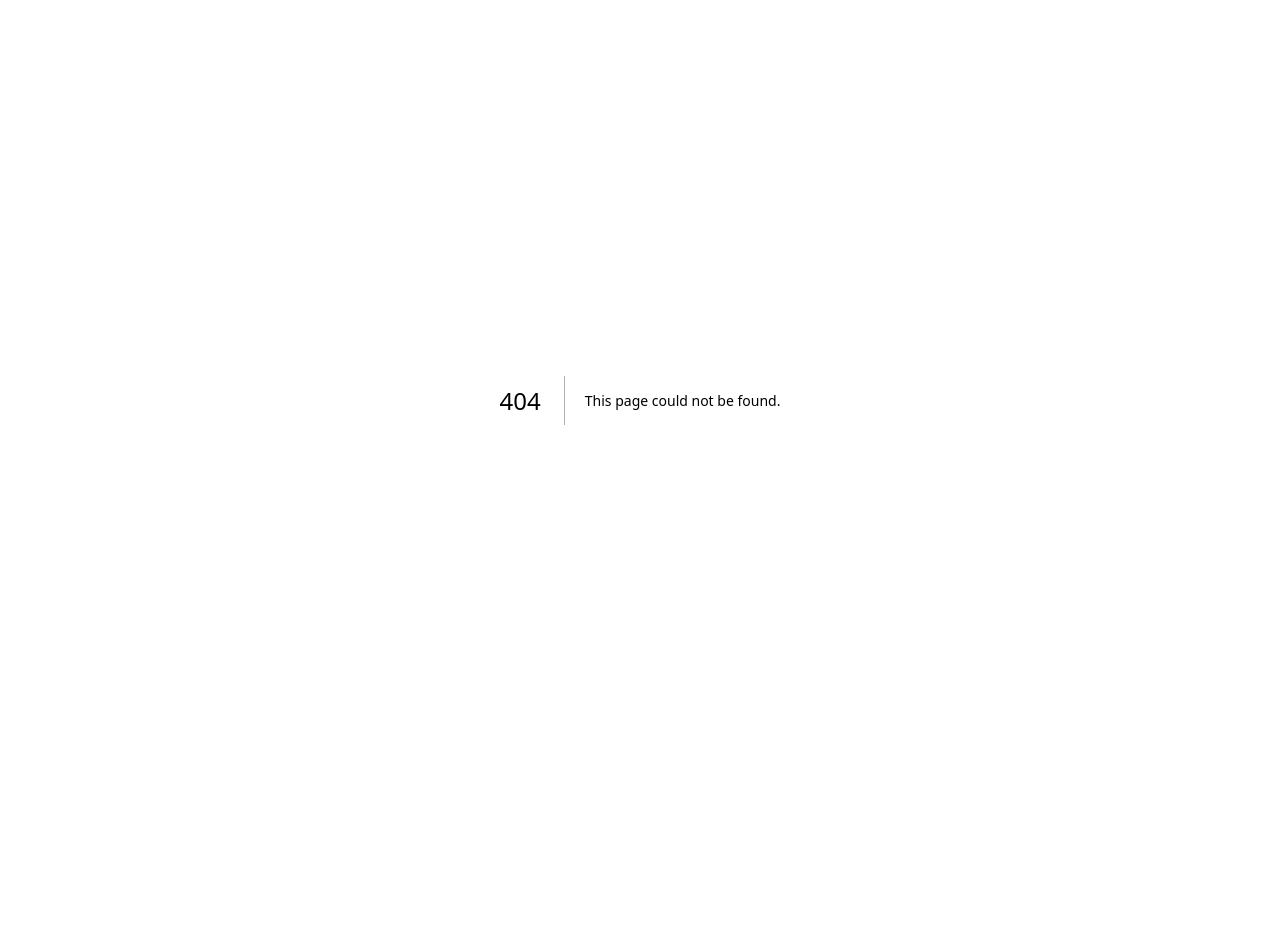
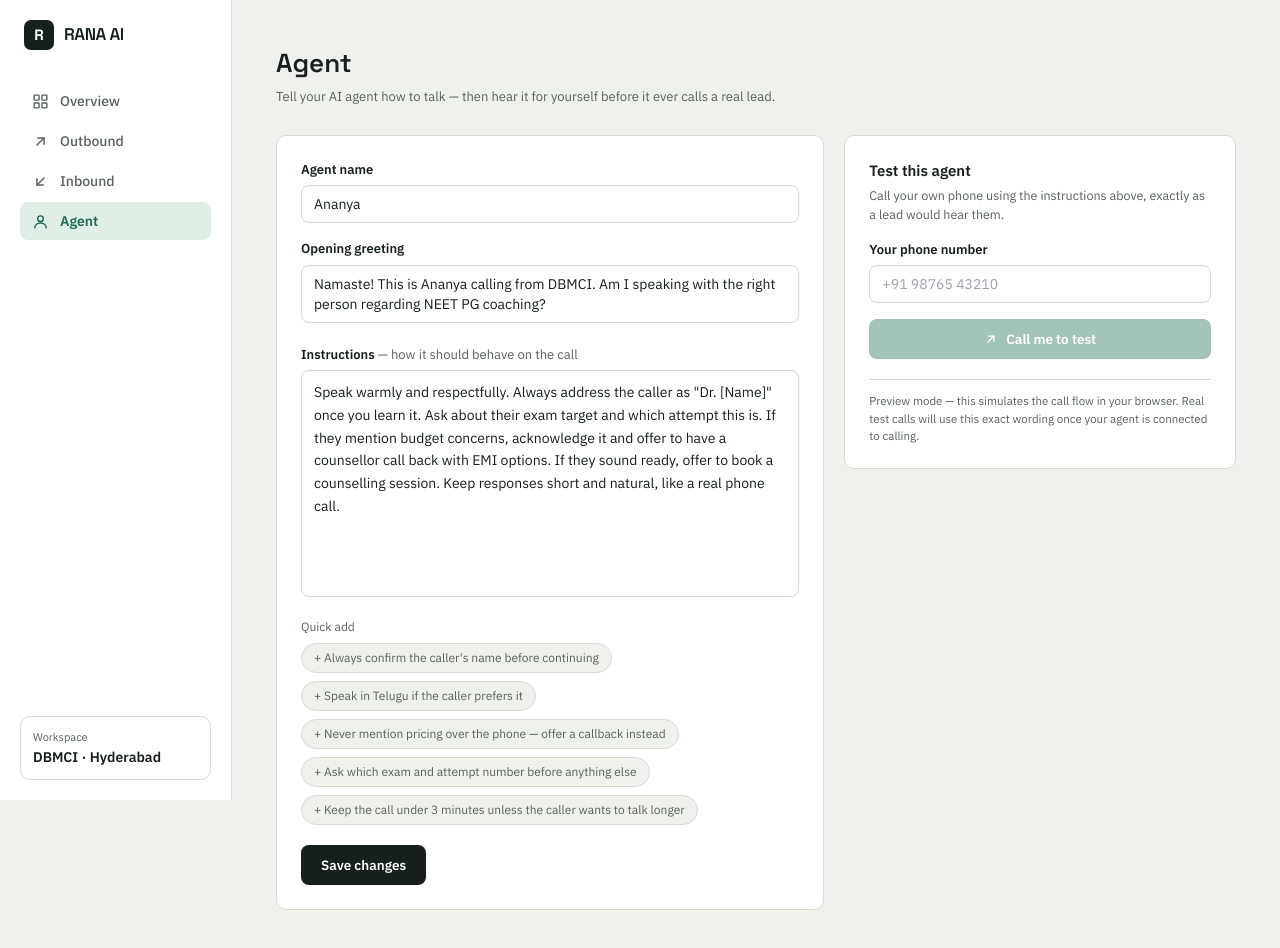
Before and after one commit to sricharanmunagala39-del/Rana.AI, a Next.js app: page /agent in a window 1280 px wide. Before the commit this address had no page. Shown: the top 948 px of the page. Before the commit the page ends 800 px from the top, so only its background shows below. Built offline with nearby package versions, Linux system fonts and the light colour scheme.

Commit message:
Add Agent settings and test call page

```diff
--- /dev/null
+++ b/app/agent/page.tsx
@@ -0,0 +1,208 @@
+"use client";
+
+import { useEffect, useState } from "react";
+import Sidebar from "@/components/Sidebar";
+import { AgentSettings, DEFAULT_AGENT_SETTINGS, getAgentSettings, saveAgentSettings } from "@/lib/storage";
+
+const SUGGESTION_CHIPS = [
+  "Always confirm the caller's name before continuing",
+  "Speak in Telugu if the caller prefers it",
+  "Never mention pricing over the phone — offer a callback instead",
+  "Ask which exam and attempt number before anything else",
+  "Keep the call under 3 minutes unless the caller wants to talk longer",
+];
+
+type CallState = "idle" | "dialing" | "ringing" | "connected" | "ended";
+
+export default function AgentPage() {
+  const [settings, setSettings] = useState<AgentSettings>(DEFAULT_AGENT_SETTINGS);
+  const [saved, setSaved] = useState(false);
+  const [testNumber, setTestNumber] = useState("");
+  const [callState, setCallState] = useState<CallState>("idle");
+  const [callSeconds, setCallSeconds] = useState(0);
+
+  useEffect(() => {
+    setSettings(getAgentSettings());
+  }, []);
+
+  useEffect(() => {
+    if (callState !== "connected") return;
+    const t = setInterval(() => setCallSeconds((s) => s + 1), 1000);
+    return () => clearInterval(t);
+  }, [callState]);
+
+  function handleSave() {
+    saveAgentSettings(settings);
+    setSaved(true);
+    setTimeout(() => setSaved(false), 2200);
+  }
+
+  function addChip(text: string) {
+    setSettings((s) => ({
+      ...s,
+      instructions: s.instructions.trim().length ? `${s.instructions.trim()}\n- ${text}` : `- ${text}`,
+    }));
+  }
+
+  function startTestCall() {
+    if (!testNumber.trim()) return;
+    setCallState("dialing");
+    setCallSeconds(0);
+    setTimeout(() => setCallState("ringing"), 1200);
+    setTimeout(() => setCallState("connected"), 2600);
+  }
+
+  function endTestCall() {
+    setCallState("ended");
+    setTimeout(() => setCallState("idle"), 1800);
+  }
+
+  const callStateLabel: Record<CallState, string> = {
+    idle: "",
+    dialing: "Dialing…",
+    ringing: "Ringing…",
+    connected: "Connected",
+    ended: "Call ended",
+  };
+
+  const mm = String(Math.floor(callSeconds / 60)).padStart(2, "0");
+  const ss = String(callSeconds % 60).padStart(2, "0");
+
+  return (
+    <div className="flex min-h-screen bg-paper">
+      <Sidebar active="agent" />
+
+      <main className="flex-1 box-border p-11 flex flex-col gap-7 max-w-[1100px]">
+        <div>
+          <h1 className="font-display text-[26px] font-semibold m-0">Agent</h1>
+          <div className="text-[13px] text-ink-soft mt-1">
+            Tell your AI agent how to talk — then hear it for yourself before it ever calls a real lead.
+          </div>
+        </div>
+
+        <div className="grid grid-cols-[1.4fr_1fr] gap-5 items-start">
+          <div className="bg-raised border border-line rounded-[10px] p-6 flex flex-col gap-4">
+            <div>
+              <label className="text-[13px] font-semibold block mb-1.5">Agent name</label>
+              <input
+                value={settings.agentName}
+                onChange={(e) => setSettings((s) => ({ ...s, agentName: e.target.value }))}
+                className="w-full border border-line rounded-lg px-3 py-2 text-sm bg-white outline-none focus:border-signal"
+              />
+            </div>
+
+            <div>
+              <label className="text-[13px] font-semibold block mb-1.5">Opening greeting</label>
+              <textarea
+                value={settings.greeting}
+                onChange={(e) => setSettings((s) => ({ ...s, greeting: e.target.value }))}
+                rows={2}
+                className="w-full border border-line rounded-lg px-3 py-2 text-sm bg-white outline-none focus:border-signal resize-none"
+              />
+            </div>
+
+            <div>
+              <label className="text-[13px] font-semibold block mb-1.5">
+                Instructions <span className="font-normal text-ink-soft">— how it should behave on the call</span>
+              </label>
+              <textarea
+                value={settings.instructions}
+                onChange={(e) => setSettings((s) => ({ ...s, instructions: e.target.value }))}
+                rows={9}
+                className="w-full border border-line rounded-lg px-3 py-2.5 text-sm bg-white outline-none focus:border-signal resize-none leading-relaxed"
+              />
+            </div>
+
+            <div>
+              <div className="text-xs text-ink-soft mb-2">Quick add</div>
+              <div className="flex flex-wrap gap-2">
+                {SUGGESTION_CHIPS.map((c) => (
+                  <button
+                    key={c}
+                    onClick={() => addChip(c)}
+                    className="text-xs px-3 py-1.5 rounded-full border border-line bg-paper hover:bg-signal-tint hover:border-signal hover:text-signal text-ink-soft"
+                  >
+                    + {c}
+                  </button>
+                ))}
+              </div>
+            </div>
+
+            <div className="flex items-center gap-3 pt-1">
+              <button
+                onClick={handleSave}
+                className="bg-ink text-white rounded-lg px-5 py-2.5 text-[13.5px] font-semibold"
+              >
+                Save changes
+              </button>
+              {saved && <span className="text-[13px] text-signal font-medium">Saved ✓</span>}
+            </div>
+          </div>
+
+          <div className="bg-raised border border-line rounded-[10px] p-6 flex flex-col gap-4">
+            <div>
+              <div className="text-[15px] font-semibold">Test this agent</div>
+              <div className="text-[12.5px] text-ink-soft mt-1">
+                Call your own phone using the instructions above, exactly as a lead would hear them.
+              </div>
+            </div>
+
+            {callState === "idle" && (
+              <>
+                <div>
+                  <label className="text-[13px] font-semibold block mb-1.5">Your phone number</label>
+                  <input
+                    value={testNumber}
+                    onChange={(e) => setTestNumber(e.target.value)}
+                    placeholder="+91 98765 43210"
+                    className="w-full border border-line rounded-lg px-3 py-2 text-sm bg-white outline-none focus:border-signal"
+                  />
+                </div>
+                <button
+                  onClick={startTestCall}
+                  disabled={!testNumber.trim()}
+                  className="bg-signal text-white rounded-lg px-5 py-2.5 text-[13.5px] font-semibold disabled:opacity-40 flex items-center justify-center gap-2"
+                >
+                  <svg width="14" height="14" viewBox="0 0 24 24" fill="none" stroke="currentColor" strokeWidth="2.3" strokeLinecap="round" strokeLinejoin="round">
+                    <path d="M7 17L17 7" /><path d="M8 7h9v9" />
+                  </svg>
+                  Call me to test
+                </button>
+              </>
+            )}
+
+            {callState !== "idle" && (
+              <div className="flex flex-col items-center justify-center gap-3 py-6">
+                <div
+                  className={`w-16 h-16 rounded-full flex items-center justify-center ${
+                    callState === "connected" ? "bg-signal-tint text-signal" : "bg-warm-tint text-warm"
+                  } ${callState === "dialing" || callState === "ringing" ? "animate-pulse" : ""}`}
+                >
+                  <svg width="26" height="26" viewBox="0 0 24 24" fill="none" stroke="currentColor" strokeWidth="2">
+                    <path d="M22 16.92v3a2 2 0 0 1-2.18 2 19.79 19.79 0 0 1-8.63-3.07 19.5 19.5 0 0 1-6-6 19.79 19.79 0 0 1-3.07-8.67A2 2 0 0 1 4.11 2h3a2 2 0 0 1 2 1.72c.13.95.36 1.87.68 2.75a2 2 0 0 1-.45 2.11L8.09 9.91a16 16 0 0 0 6 6l1.33-1.34a2 2 0 0 1 2.11-.45c.88.32 1.8.55 2.75.68A2 2 0 0 1 22 16.92z" />
+                  </svg>
+                </div>
+                <div className="text-[14px] font-semibold">{callStateLabel[callState]}</div>
+                {callState === "connected" && (
+                  <div className="font-display text-2xl font-bold tabular-nums">{mm}:{ss}</div>
+                )}
+                {callState === "connected" && (
+                  <button
+                    onClick={endTestCall}
+                    className="bg-miss text-white rounded-lg px-5 py-2 text-[13px] font-semibold mt-1"
+                  >
+                    End test call
+                  </button>
+                )}
+              </div>
+            )}
+
+            <div className="text-[11.5px] text-ink-soft border-t border-line pt-3 mt-1">
+              Preview mode — this simulates the call flow in your browser. Real test calls will use this exact wording once your agent is connected to calling.
+            </div>
+          </div>
+        </div>
+      </main>
+    </div>
+  );
+}
```
